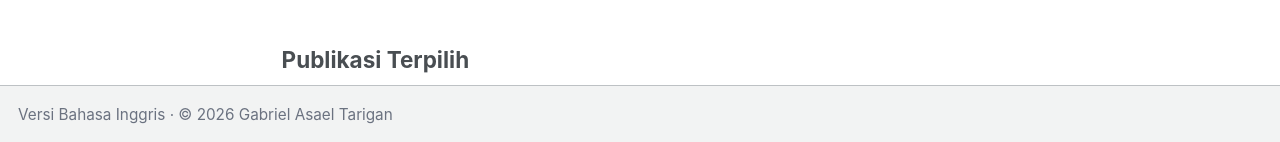
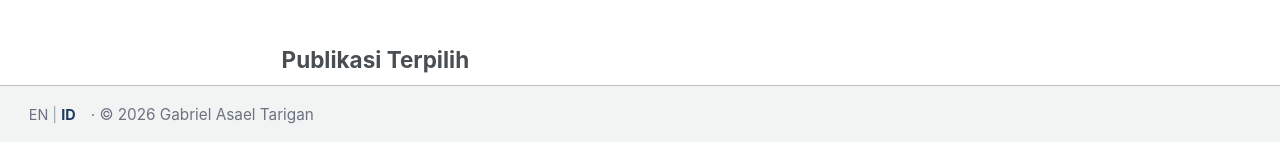
Before and after one commit to asaeltarigan/id, a Jekyll site: the page built from _pages/about.md, in a window 1280 px wide and 900 px high, scrolled down 601 px. Shown: the part 755-897 px from the top of the window. Built offline with Jekyll 4.4.1, drawn with Linux system fonts in a browser that asks for light colours; a style sheet for code colours, icons or effects is not loaded.

Commit message:
Footer: official EN|ID switcher, no version wording

```diff
--- a/_includes/footer.html
+++ b/_includes/footer.html
@@ -1,5 +1,5 @@
 <div class="page__footer-copyright">
-  <a href="https://asaeltarigan.github.io/" hreflang="en" lang="en">Versi Bahasa Inggris</a> &middot;
+  <span class="lang-nav"><a href="https://asaeltarigan.github.io/" hreflang="en" lang="en">EN</a><span class="lang-sep"> | </span><span class="lang-cur" lang="id">ID</span></span> &middot;
   &copy; {{ site.time | date: '%Y' }} {{ site.author.name | default: site.title }}
 </div>
 <script>
```
